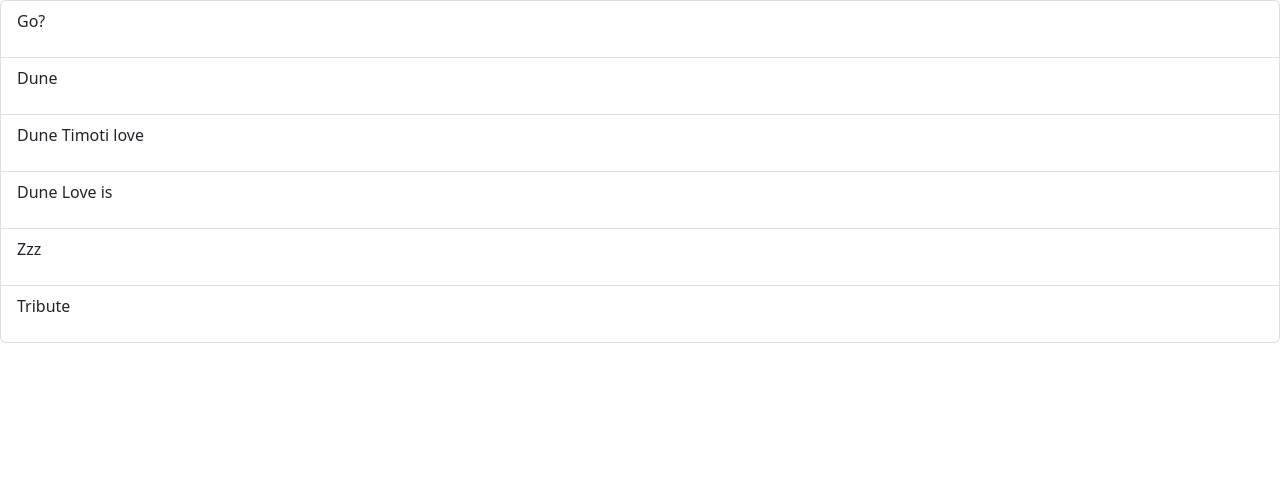
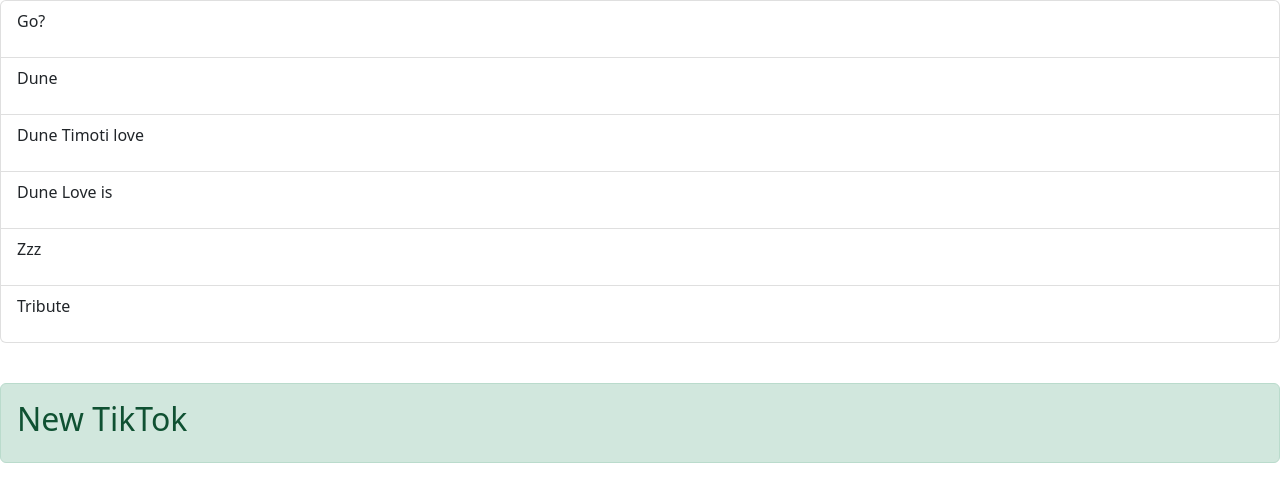
Before and after one commit to NikitaZZZ/tiktok-pen, a plain HTML site: page index.html in a window 1280 px wide. Drawn offline with nearby package versions, Linux system fonts and the light colour scheme.

Commit message:
Design update
App design update

```diff
--- a/css/style.css
+++ b/css/style.css
@@ -0,0 +1,3 @@
+#title2 {
+    margin-top: 40px;
+}
--- a/index.html
+++ b/index.html
@@ -23,6 +23,10 @@
       </ul>
     </div>
 
+    <div class="alert alert-success" id="title2" role="alert">
+      <h2>New TikTok</h2>
+    </div>
+
     <script
       src="https://cdn.jsdelivr.net/npm/bootstrap@5.2.0-beta1/dist/js/bootstrap.bundle.min.js"
       integrity="sha384-pprn3073KE6tl6bjs2QrFaJGz5/SUsLqktiwsUTF55Jfv3qYSDhgCecCxMW52nD2"
```
